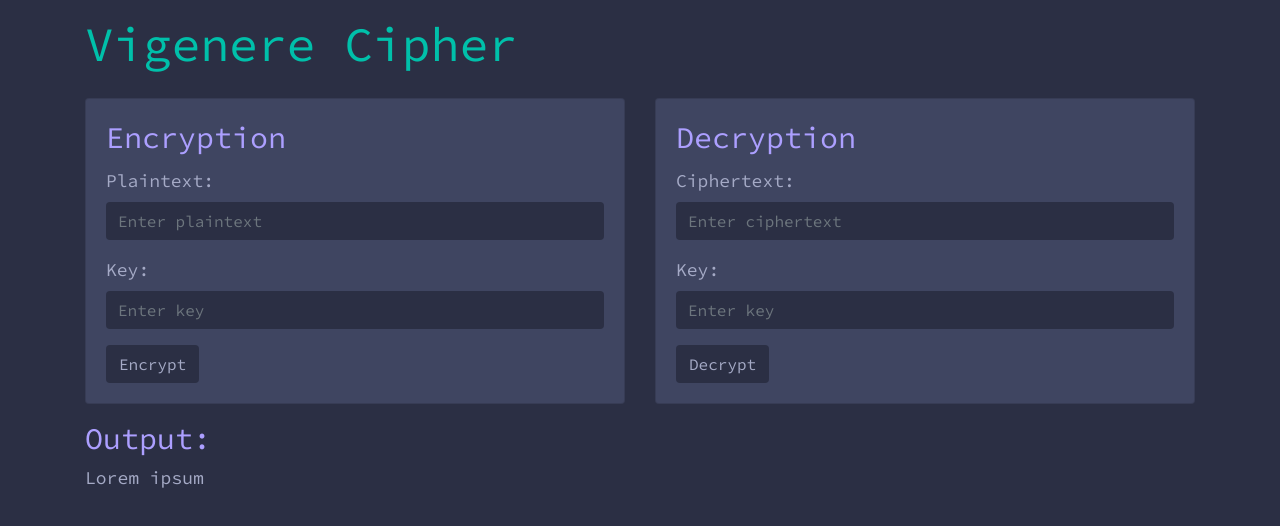
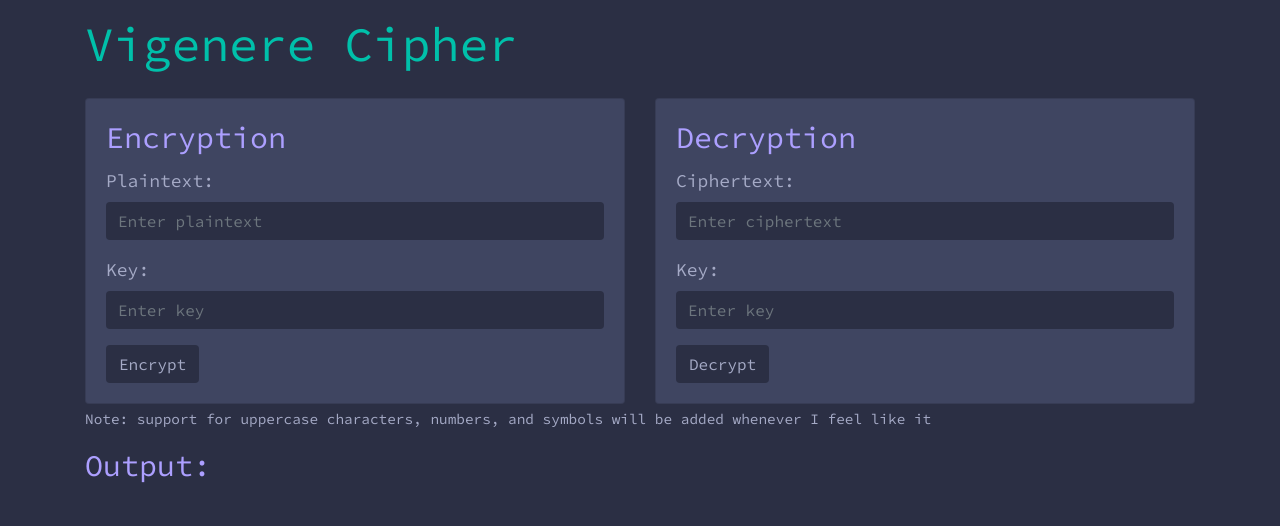
Before and after one commit to vinayakgajjewar/vigenere-cipher-web-app, a plain HTML site: page index.html in a window 1280 px wide. Drawn offline with nearby package versions, Linux system fonts and the light colour scheme.

Commit message:
Get rid of lorem ipsum text and add note about character support

```diff
--- a/index.html
+++ b/index.html
@@ -58,12 +58,11 @@
           </div>
         </div>
       </div>
-
+      <p><small>Note: support for uppercase characters, numbers, and symbols will be added whenever I feel like it</small></p>
       <div class="row mt-3">
         <div class="col">
           <h2>Output:</h2>
           <p id="output">
-            Lorem ipsum
           </p>
         </div>
       </div>
```
